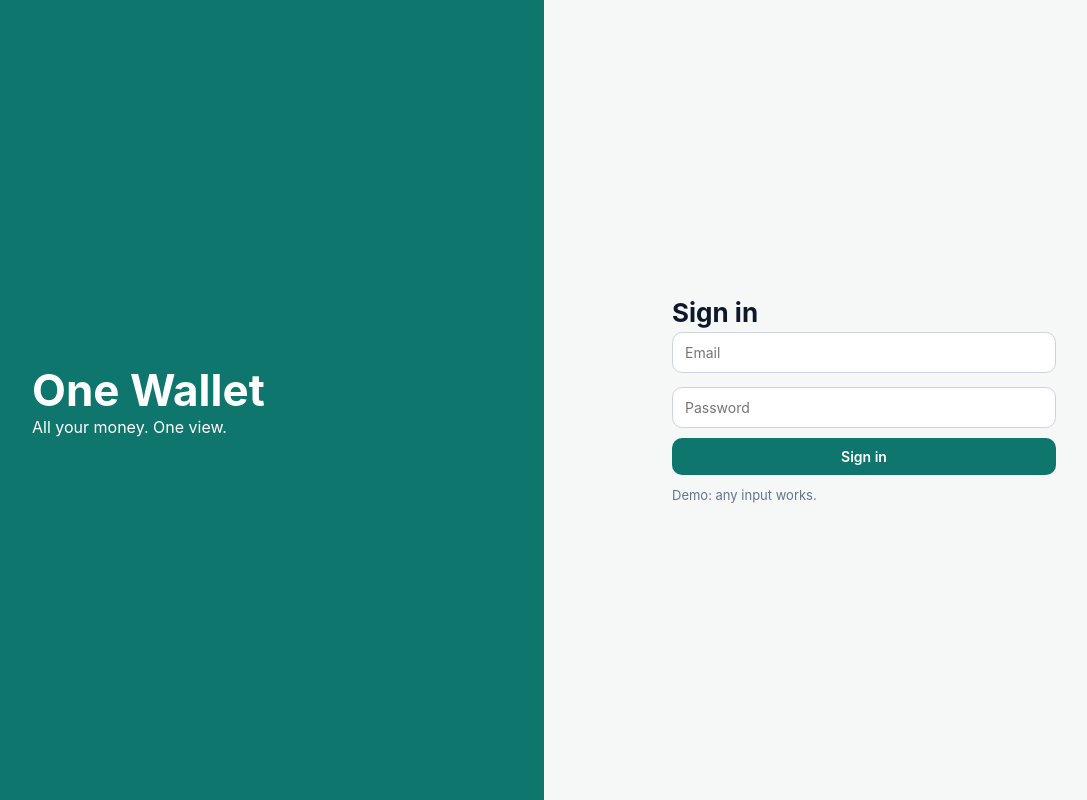
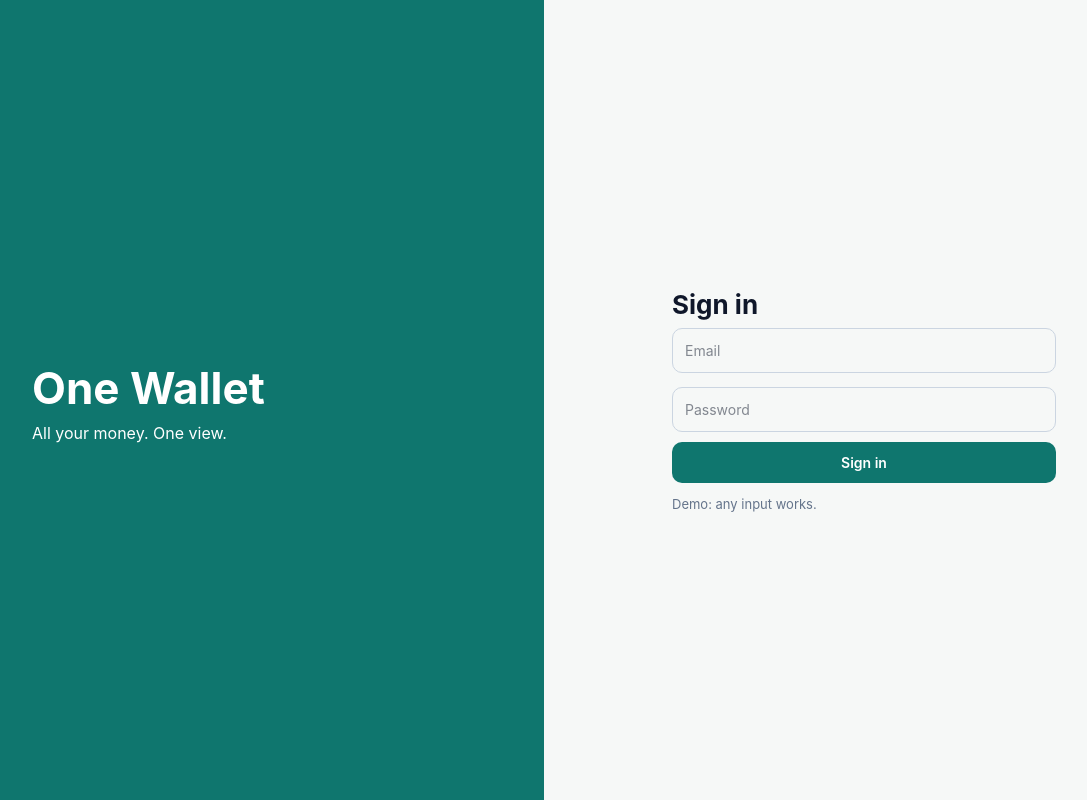
Before and after one commit to Leandrozxc/onewallet, a website: page index.html in a window 1280 px wide. Shown: the whole page, without its empty margins (96-1183 px from the left). Drawn offline with Linux system fonts and the light colour scheme.

Commit message:
build: link Tailwind stylesheet to page

```diff
--- a/index.html
+++ b/index.html
@@ -1,5 +1,5 @@
 <!DOCTYPE html>
-<html><head><meta charset="utf-8"><meta name="viewport" content="width=device-width,initial-scale=1"><title>One Wallet</title>
+<html><head><link href="./dist/output.css" rel="stylesheet"><meta charset="utf-8"><meta name="viewport" content="width=device-width,initial-scale=1"><title>One Wallet</title>
 <style>
 *{box-sizing:border-box}body{margin:0;font-family:Inter,Arial,sans-serif;background:#F6F8F7;color:#0F172A}
 .app{display:flex;min-height:100vh}.sb{width:220px;background:#134E4A;padding:24px 14px;display:flex;flex-direction:column;gap:6px;color:#fff;flex-shrink:0}
```
